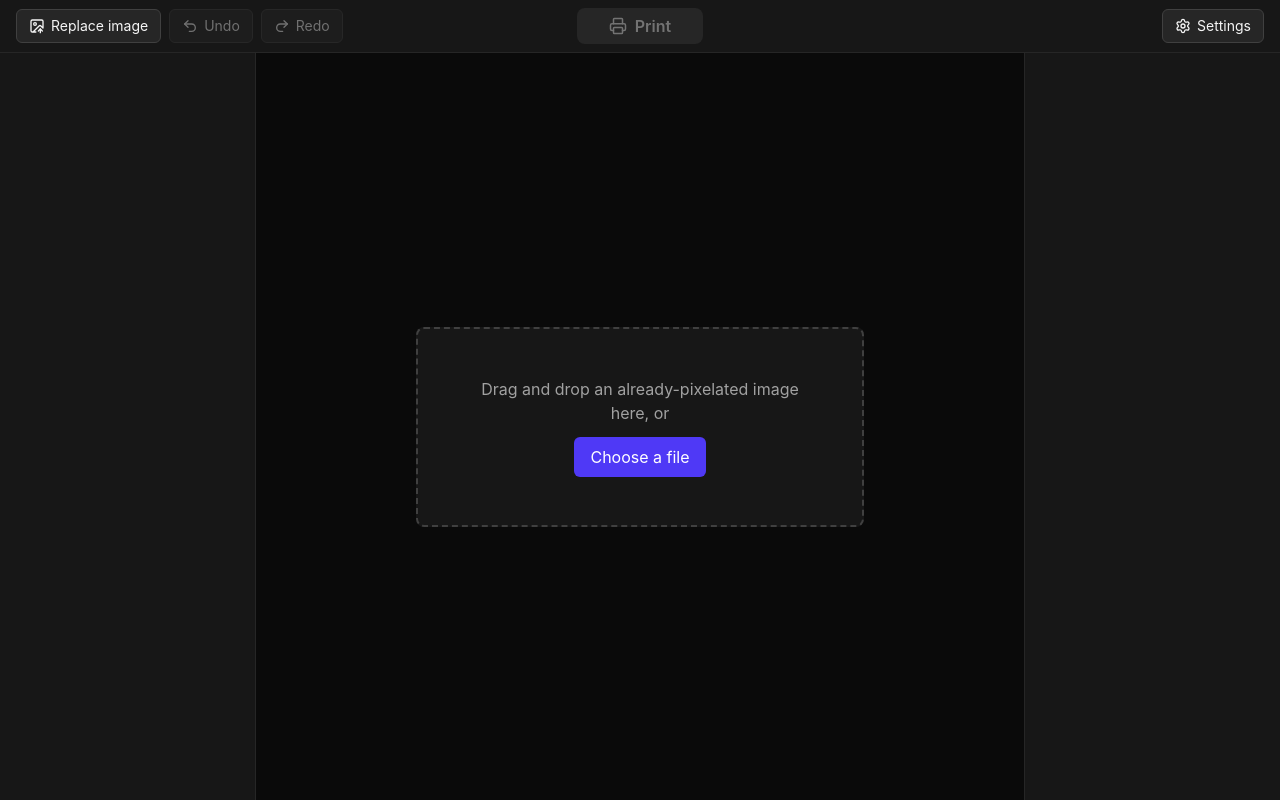
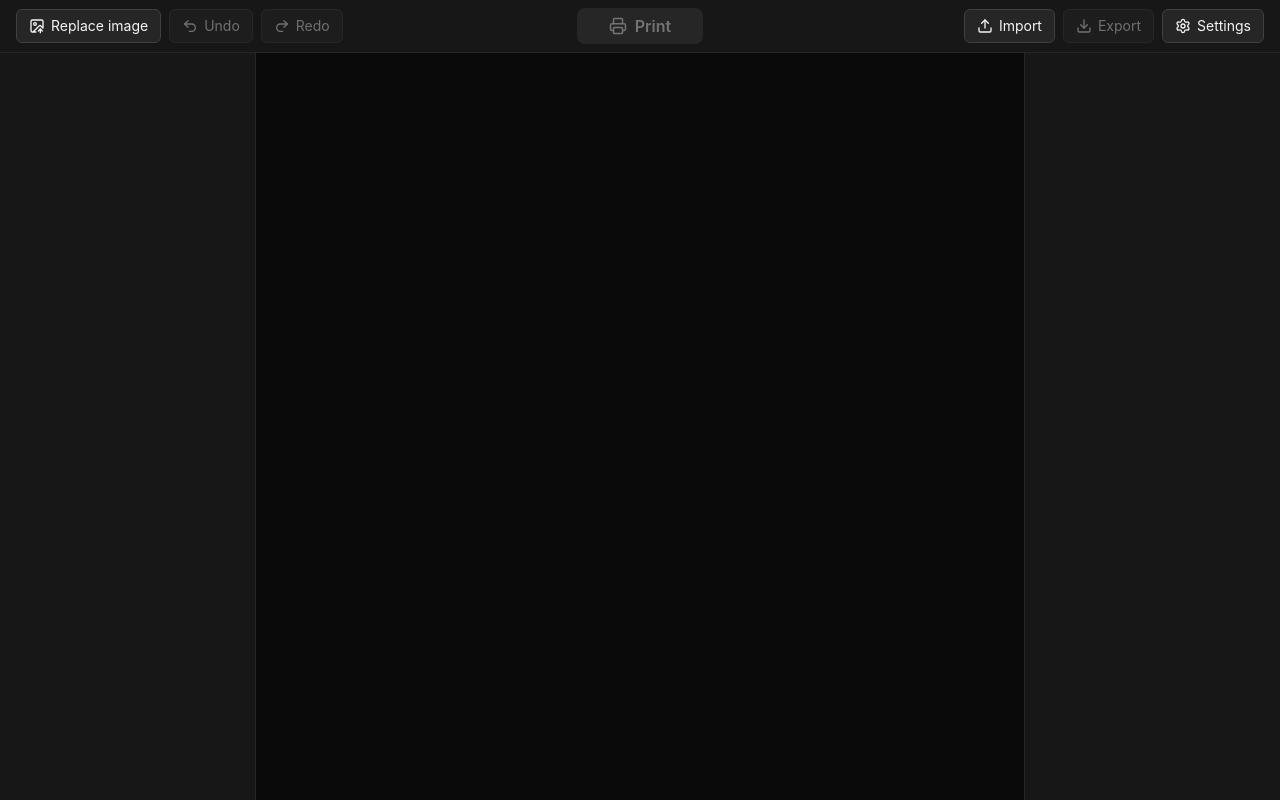
Before and after one commit to korphos/cross-stitch-pattern-generator, a React (Vite) app: page / in a window 1280 px wide. Built offline with nearby package versions, Linux system fonts and the light colour scheme.

Commit message:
feat: add export import

```diff
--- a/src/App.tsx
+++ b/src/App.tsx
@@ -4,6 +4,8 @@
 import { detectGrid } from './lib/gridDetection'
 import { loadImageFile, decodeDataUrlToImageData } from './lib/imageLoader'
 import { loadPersistedProject, savePersistedProject, loadSettings, saveSettings, DEFAULT_SETTINGS } from './lib/persistence'
+import type { PersistedProject } from './lib/persistence'
+import { serializeProjectFile, parseProjectFile, PROJECT_FILE_EXTENSION } from './lib/projectFile'
 import type { SizeUnit } from './lib/physicalSize'
 import { AppHeader } from './components/AppHeader'
 import { TabBar } from './components/TabBar'
@@ -31,6 +33,7 @@
 function App() {
   const [project, dispatch] = useReducer(projectReducer, initialProject)
   const [isUploading, setIsUploading] = useState(false)
+  const [isImporting, setIsImporting] = useState(false)
   const [uploadError, setUploadError] = useState<string | null>(null)
   const [isDraggingOver, setIsDraggingOver] = useState(false)
   const [sourceFileName, setSourceFileName] = useState<string | null>(null)
@@ -159,6 +162,61 @@
     }
   }, [])
 
+  const handleExport = useCallback(() => {
+    if (!project.imageDataUrl || !project.confirmedGrid || !project.palette || !project.cellAssignment) return
+    const persisted: PersistedProject = {
+      imageDataUrl: project.imageDataUrl,
+      fileName: sourceFileName,
+      grid: project.confirmedGrid,
+      clusterThreshold: project.clusterThreshold,
+      fabricCount: project.fabricCount,
+      strands: project.strands,
+      paletteMode: project.paletteMode,
+      activeTab: project.activeTab,
+      palette: project.palette,
+      cellAssignment: project.cellAssignment,
+    }
+    const blob = new Blob([serializeProjectFile(persisted)], { type: 'application/json' })
+    const url = URL.createObjectURL(blob)
+    const base = sourceFileName ? sourceFileName.replace(/\.[^./\\]+$/, '') : 'cross-stitch-pattern'
+    const a = document.createElement('a')
+    a.href = url
+    a.download = `${base}${PROJECT_FILE_EXTENSION}`
+    a.click()
+    URL.revokeObjectURL(url)
+  }, [project, sourceFileName])
+
+  const handleImportFile = useCallback(
+    async (file: File) => {
+      setUploadError(null)
+      setIsImporting(true)
+      try {
+        const persisted = parseProjectFile(await file.text())
+        const imageData = await decodeDataUrlToImageData(persisted.imageDataUrl)
+        setSourceFileName(persisted.fileName)
+        dispatch({
+          type: 'RESTORE',
+          imageData,
+          imageDataUrl: persisted.imageDataUrl,
+          grid: persisted.grid,
+          clusterThreshold: persisted.clusterThreshold,
+          fabricCount: persisted.fabricCount,
+          strands: persisted.strands,
+          paletteMode: persisted.paletteMode,
+          ownedThreadCodes: project.ownedThreadCodes,
+          activeTab: persisted.activeTab,
+          palette: persisted.palette,
+          cellAssignment: persisted.cellAssignment,
+        })
+      } catch (e) {
+        setUploadError(e instanceof Error ? e.message : 'Error while importing the project file')
+      } finally {
+        setIsImporting(false)
+      }
+    },
+    [project.ownedThreadCodes],
+  )
+
   // The browser's "Save as PDF" dialog suggests `document.title` as the
   // default filename, so swap it in for the moment of printing and put it
   // back afterward (the page's own title stays what's in index.html).
@@ -236,7 +294,9 @@
     dragCounterRef.current = 0
     setIsDraggingOver(false)
     const file = e.dataTransfer.files[0]
-    if (file) void handleFile(file)
+    if (!file) return
+    if (file.name.endsWith(PROJECT_FILE_EXTENSION)) void handleImportFile(file)
+    else void handleFile(file)
   }
 
   const hasImage = project.imageData !== null
@@ -271,6 +331,10 @@
               onUndo={() => dispatch({ type: 'UNDO' })}
               onRedo={() => dispatch({ type: 'REDO' })}
               onSettings={() => setView('settings')}
+              canExport={project.palette !== null}
+              onExport={handleExport}
+              onImportFile={handleImportFile}
+              isImporting={isImporting}
             />
             {uploadError && (
               <div className="bg-red-950 px-4 py-2 text-center text-sm text-red-300">{uploadError}</div>
--- a/src/components/AppHeader.tsx
+++ b/src/components/AppHeader.tsx
@@ -1,5 +1,6 @@
 import type { ChangeEvent } from 'react'
-import { ImageUp, Undo2, Redo2, Printer, Settings } from 'lucide-react'
+import { ImageUp, Undo2, Redo2, Printer, Settings, Download, Upload } from 'lucide-react'
+import { PROJECT_FILE_EXTENSION } from '../lib/projectFile'
 
 interface Props {
   onFile: (file: File) => void
@@ -11,6 +12,10 @@
   onUndo: () => void
   onRedo: () => void
   onSettings: () => void
+  canExport: boolean
+  onExport: () => void
+  onImportFile: (file: File) => void
+  isImporting: boolean
 }
 
 export function AppHeader({
@@ -23,10 +28,20 @@
   onUndo,
   onRedo,
   onSettings,
+  canExport,
+  onExport,
+  onImportFile,
+  isImporting,
 }: Props) {
   function handleChange(e: ChangeEvent<HTMLInputElement>) {
     const file = e.target.files?.[0]
     if (file) onFile(file)
+    e.target.value = ''
+  }
+
+  function handleImportChange(e: ChangeEvent<HTMLInputElement>) {
+    const file = e.target.files?.[0]
+    if (file) onImportFile(file)
     e.target.value = ''
   }
 
@@ -68,7 +83,28 @@
         <Printer size={18} className="shrink-0" />
         Print
       </button>
-      <div className="order-3 flex justify-center sm:justify-self-end">
+      <div className="order-3 flex flex-wrap items-center justify-center gap-2 sm:justify-self-end">
+        <label className="flex w-fit cursor-pointer items-center gap-1.5 rounded-md border border-neutral-700 bg-neutral-800 px-3 py-1.5 text-sm text-neutral-100 hover:bg-neutral-700">
+          <Upload size={16} className="shrink-0" />
+          {isImporting ? 'Loading…' : 'Import'}
+          <input
+            type="file"
+            accept={`${PROJECT_FILE_EXTENSION},application/json`}
+            className="hidden"
+            onChange={handleImportChange}
+            disabled={isImporting}
+          />
+        </label>
+        <button
+          type="button"
+          disabled={!canExport}
+          onClick={onExport}
+          title="Export the current project as a file"
+          className="flex items-center gap-1.5 rounded-md border border-neutral-700 bg-neutral-800 px-3 py-1.5 text-sm text-neutral-100 hover:bg-neutral-700 disabled:cursor-not-allowed disabled:opacity-40"
+        >
+          <Download size={16} className="shrink-0" />
+          Export
+        </button>
         <button
           type="button"
           onClick={onSettings}
--- /dev/null
+++ b/src/lib/projectFile.ts
@@ -0,0 +1,65 @@
+import type { PersistedProject } from './persistence'
+
+/** Extension used for exported project files. */
+export const PROJECT_FILE_EXTENSION = '.xstitch'
+
+const PROJECT_FILE_VERSION = 1
+
+interface ProjectFile extends PersistedProject {
+  version: number
+}
+
+/**
+ * Everything needed to recreate the pattern elsewhere: the original image,
+ * grid, and every manual edit (recolors, merges, deletions) already baked
+ * into `palette`/`cellAssignment`. Deliberately excludes app-wide settings
+ * (owned-threads inventory, size unit) - those belong to the person using
+ * the app, not to the pattern itself.
+ */
+export function serializeProjectFile(project: PersistedProject): string {
+  const file: ProjectFile = { version: PROJECT_FILE_VERSION, ...project }
+  return JSON.stringify(file)
+}
+
+function isRecord(value: unknown): value is Record<string, unknown> {
+  return typeof value === 'object' && value !== null
+}
+
+/** Parses and validates an exported project file. Throws with a user-facing message if the file isn't a recognizable project. */
+export function parseProjectFile(text: string): PersistedProject {
+  let raw: unknown
+  try {
+    raw = JSON.parse(text)
+  } catch {
+    throw new Error('This file is not a valid project file (invalid JSON).')
+  }
+  if (!isRecord(raw)) throw new Error('This file is not a valid project file.')
+
+  const { imageDataUrl, grid, palette, cellAssignment, fabricCount, strands, clusterThreshold, paletteMode, activeTab, fileName } =
+    raw as Partial<ProjectFile>
+
+  if (
+    typeof imageDataUrl !== 'string' ||
+    !isRecord(grid) ||
+    !Array.isArray(palette) ||
+    !Array.isArray(cellAssignment) ||
+    typeof fabricCount !== 'number' ||
+    typeof strands !== 'number' ||
+    typeof clusterThreshold !== 'number'
+  ) {
+    throw new Error('This file is missing data expected in a cross-stitch project file.')
+  }
+
+  return {
+    imageDataUrl,
+    fileName: typeof fileName === 'string' ? fileName : null,
+    grid: grid as PersistedProject['grid'],
+    clusterThreshold,
+    fabricCount,
+    strands,
+    paletteMode: paletteMode === 'ownedOnly' ? 'ownedOnly' : 'best',
+    activeTab: activeTab === 'grid' ? 'grid' : 'palette',
+    palette: palette as PersistedProject['palette'],
+    cellAssignment: cellAssignment as PersistedProject['cellAssignment'],
+  }
+}
```
Also changed, not shown: 1 other file (tests, documents, lock files or other folders).
